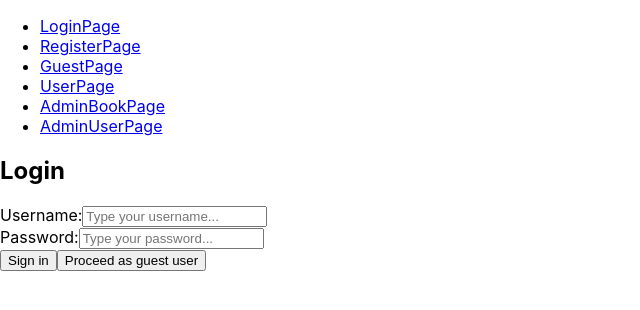
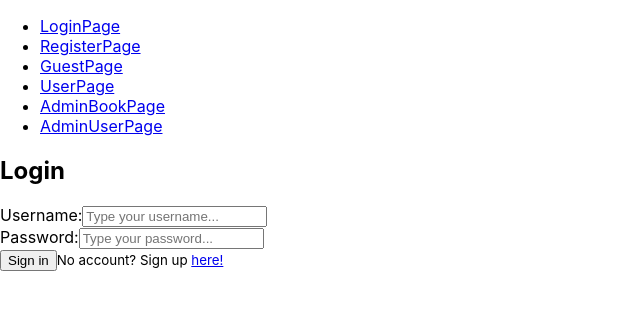
Before and after one commit to PontusEkstrom02/third_timers, a React (Create React App) app in the folder client/: page / in a window 1280 px wide. Shown: the top 310 px of the page, without its empty margins (0-640 px from the left). Built offline with nearby package versions, Linux system fonts and the light colour scheme.

Commit message:
Fixed most url changes

```diff
--- a/client/src/components/BooksTableTab.js
+++ b/client/src/components/BooksTableTab.js
@@ -1,7 +1,10 @@
 //The button to change the admin table view from user to books
+import { Link } from "react-router-dom"
 export default function booksTableBtn(){
 
     return(
-        <button>Books</button>
+        <Link to="../AdminBookPage">
+            <button>Books</button>
+        </Link>
     )
 }
--- a/client/src/components/UserTableTab.js
+++ b/client/src/components/UserTableTab.js
@@ -1,7 +1,10 @@
 //The buttom to change the admin table view from books to user
+import { Link } from "react-router-dom"
 export default function userTableBtn(){
 
     return(
-        <button>User</button>
+        <Link to="../AdminUserPage">
+            <button>Users</button>
+        </Link>
     )
 }
--- a/client/src/components/guestUserBtn.js
+++ b/client/src/components/guestUserBtn.js
@@ -1,11 +1,10 @@
 //A button to log in as a guest
-import React from "react";
-
-const GuestBtn = ({ onClick, children }) => {
+import { Link } from "react-router-dom";
+const GuestBtn = () => {
   return (
-    <button onClick={onClick}>
-      {children}
-    </button>
+    <>
+     <small>No account? Sign up <Link to="RegisterPage">here!</Link></small>
+    </>
   );
 };
 
--- a/client/src/pages/adminBookPage.js
+++ b/client/src/pages/adminBookPage.js
@@ -1,6 +1,8 @@
 import React, { useState } from 'react';
 import BooksTable from "../components/booksTable";
 import SearchBar from "../components/searchBar";
+import BooksTableTab from "../components/booksTableTab"
+import UserTableTab from "../components/userTableTab"
 function AdminBookPage() {
   const [search, setSearch] = useState('');
   const handleAddbtn = (event) => {
@@ -9,16 +11,13 @@ function AdminBookPage() {
 
   return (
     <div className="adminBookPage-container">
-      <SearchBar
-        placeholder="Search query..."
-        onChange={event => setSearch(event.target.value)}
-      />
+      <SearchBar placeholder="Search query..." onChange={event => setSearch(event.target.value)} />
+      <BooksTableTab />
+      <UserTableTab />
       <button type="submit" onClick={handleAddbtn}>
         Add new book
       </button>
-      <table>
         <BooksTable search={search} role="admin"/>
-      </table>
     </div>
   );
 }
--- a/client/src/pages/loginPage.js
+++ b/client/src/pages/loginPage.js
@@ -35,7 +35,7 @@ function LoginPage() {
             <PasswordInput onPasswordChange={handlePasswordChange} />
             </div>
             <LoginBtn onClick={LoginBtn}>Sign in</LoginBtn>
-            <GuestBtn  onClick={GuestBtn}>Proceed as guest user</GuestBtn>
+            <GuestBtn />
           </form>
         </div>
       );
```
